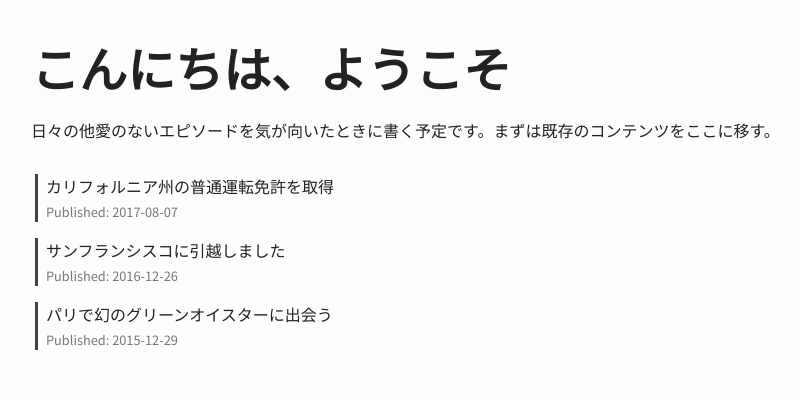
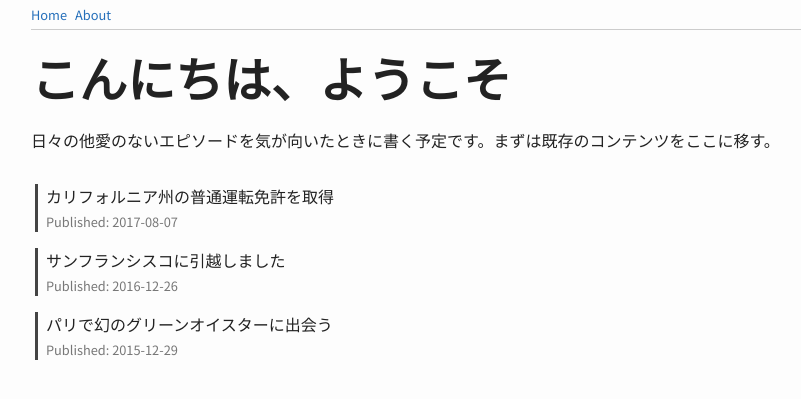
Before and after one commit to toru/ep.torumk.com, a Jekyll site: the page built from index.html, in a window 1280 px wide. Shown: the top 399 px of the page, without its empty margins (209-1010 px from the left). Built offline with Jekyll 4.4.1, drawn with Linux system fonts in a browser that asks for light colours.

Commit message:
root: add a navbar for consistency

```diff
--- a/_layouts/default.html
+++ b/_layouts/default.html
@@ -8,6 +8,10 @@
 </head>
 <body>
   <div class="wrapper">
+    <ul class="nav">
+      <li><a href="/">Home</a></li>
+      <li><a href="/about">About</a></li>
+    </ul>
     {{ content }}
   </div>
 </body>
--- a/assets/style.css
+++ b/assets/style.css
@@ -26,6 +26,7 @@
 }
 
 .site-title {
+  margin-top: 12px;
   margin-bottom: 16px;
 }
 
```
